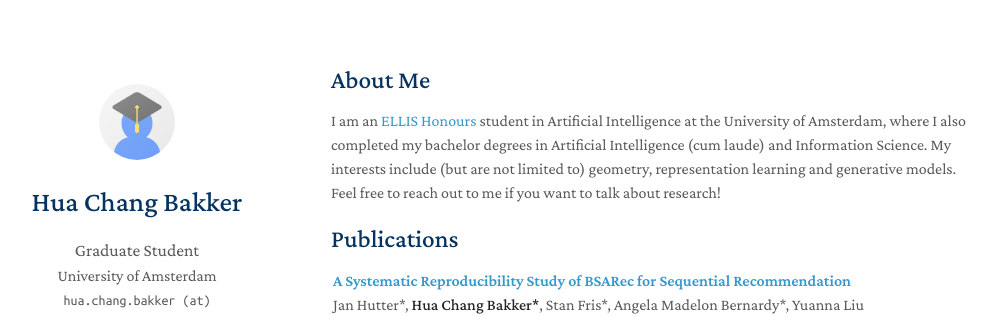
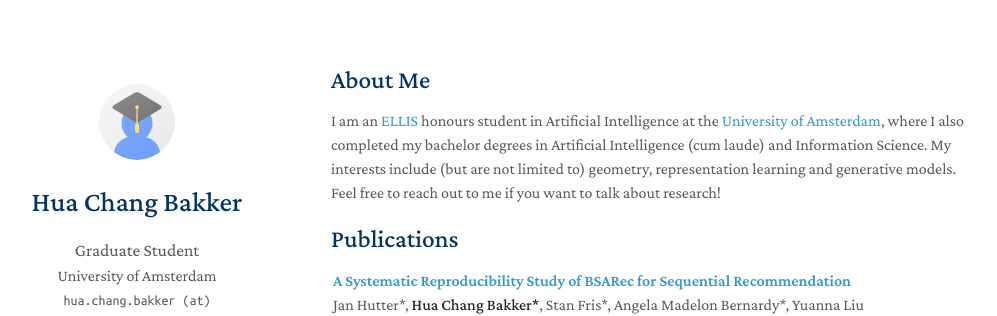
Before and after one commit to huachangb/huachangb.github.io, a Jekyll site: the page built from index.md, in a window 1280 px wide and 959 px high. Shown: the top 316 px of the window, without its empty margins (139-1136 px from the left). Built offline with Jekyll 4.4.1, drawn with Linux system fonts in a browser that asks for light colours; a style sheet for code colours, icons or effects is not loaded; part of the change alters nothing that is shown.

Commit message:
Fix formatting and link in About Me section

```diff
--- a/index.md
+++ b/index.md
@@ -4,7 +4,7 @@ layout: homepage
 
 ## About Me
 
-I am an [ELLIS Honours](https://ivi.fnwi.uva.nl/ellis/) student in Artificial Intelligence at the University of Amsterdam, where I also completed my bachelor degrees in Artificial Intelligence (cum laude) and Information Science.
+I am an [ELLIS](https://ivi.fnwi.uva.nl/ellis/) honours student in Artificial Intelligence at the [University of Amsterdam](https://www.uva.nl/en), where I also completed my bachelor degrees in Artificial Intelligence (cum laude) and Information Science.
 My interests include (but are not limited to) geometry, representation learning and generative models.
 Feel free to reach out to me if you want to talk about research!
 
```
